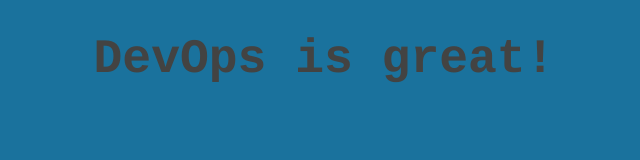
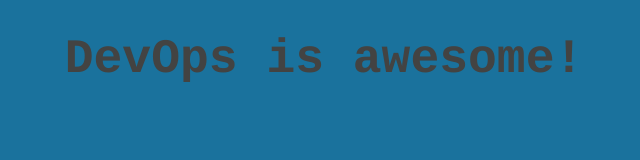
Before and after one commit to Dmitry-White/Public-Custom-Runner, a plain HTML site: page src/index.html in a window 1280 px wide. Shown: the whole page, without its empty margins (316-956 px from the left). Drawn offline with Linux system fonts and the light colour scheme.

Commit message:
Change title text

```diff
--- a/src/index.html
+++ b/src/index.html
@@ -1,11 +1,18 @@
 <!DOCTYPE html>
 <html>
-<head>
-	<title>DevOps Essentials Sample App</title>
-</head>
-<body style="background-color: #1A729D;">
-    <h1 style="font-family: Courier; color: #434342; font-size: 48px; text-align: center;">
-        DevOps is great!
+  <head>
+    <title>DevOps Essentials Sample App</title>
+  </head>
+  <body style="background-color: #1a729d">
+    <h1
+      style="
+        font-family: Courier;
+        color: #434342;
+        font-size: 48px;
+        text-align: center;
+      "
+    >
+      DevOps is awesome!
     </h1>
-</body>
+  </body>
 </html>
```
